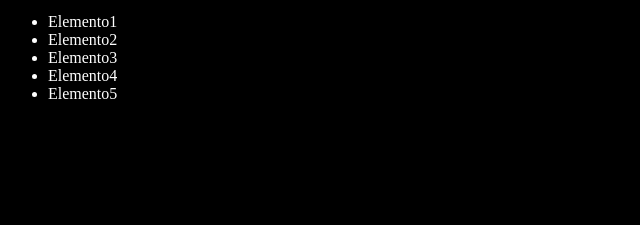
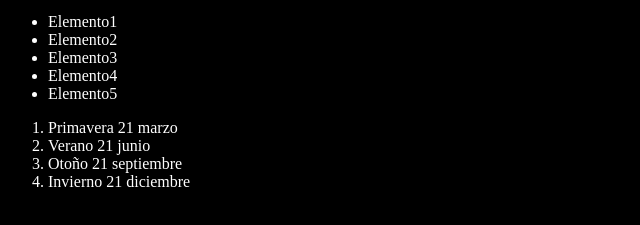
Before and after one commit to RicardoCS18/Youtube-Git, a plain HTML site: page index.html in a window 1280 px wide. Shown: the part 101-326 px from the top of the page, without its empty margins (0-640 px from the left). Drawn offline with Linux system fonts and the light colour scheme.

Commit message:
Agregando estaciones del año con fecha de inicio

```diff
--- a/index.html
+++ b/index.html
@@ -19,6 +19,12 @@
       <li>Elemento4</li>
       <li>Elemento5</li>
     </ul>
+    <ol>
+      <li>Primavera 21 marzo</li>
+      <li>Verano 21 junio</li>
+      <li>Otoño 21 septiembre</li>
+      <li>Invierno 21 diciembre</li>
+    </ol>
     <script src="index.js"></script>
   </body>
 </html>
```
